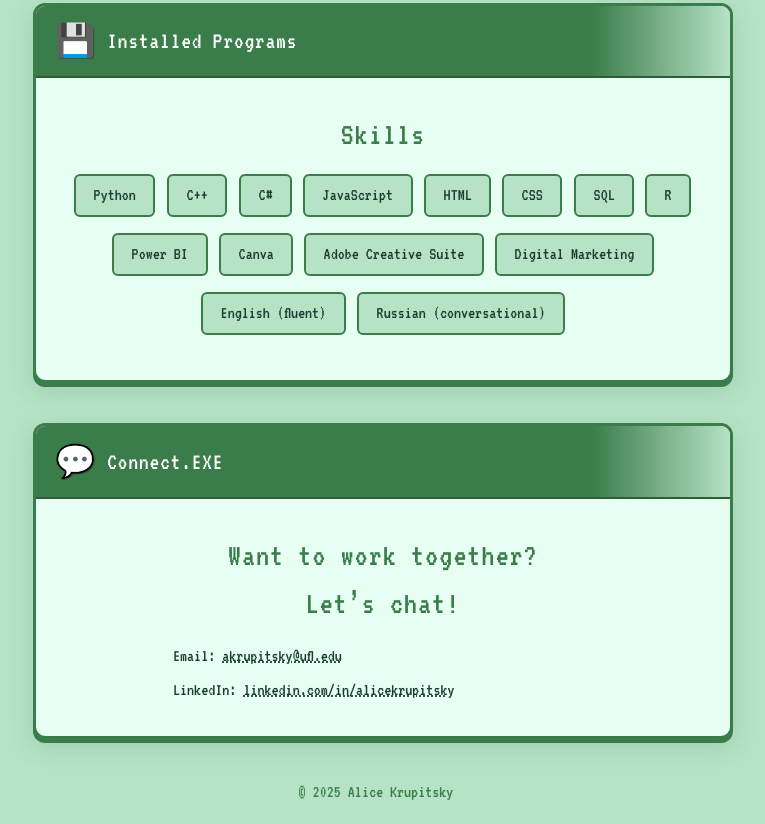
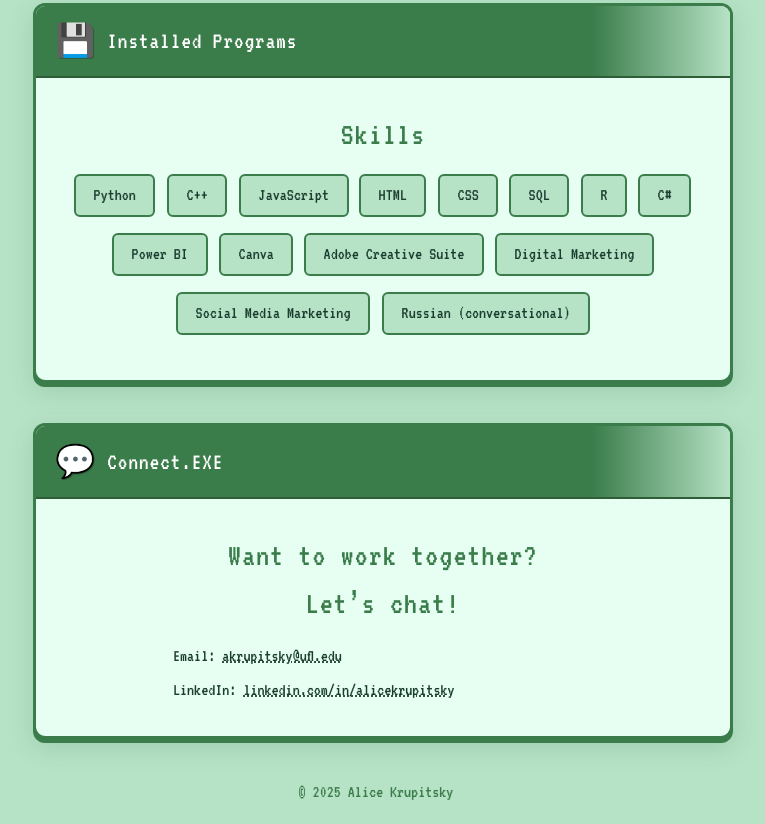
Before and after one commit to alicekrupitsky/alicekrupitsky.github.io, a plain HTML site: page index.html in a window 1280 px wide. Shown: the part 2983-3807 px from the top of the page, without its empty margins (257-1022 px from the left). Drawn offline with nearby package versions, Linux system fonts and the light colour scheme.

Commit message:
Update index.html

```diff
--- a/index.html
+++ b/index.html
@@ -380,17 +380,17 @@
       <ul class="skills-list">
         <li>Python</li>
         <li>C++</li>
-        <li>C#</li>
         <li>JavaScript</li>
         <li>HTML</li>
         <li>CSS</li>
         <li>SQL</li>
         <li>R</li>
+        <li>C#</li>
         <li>Power BI</li>
         <li>Canva</li>
         <li>Adobe Creative Suite</li>
         <li>Digital Marketing</li>
-        <li>English (fluent)</li>
+        <li>Social Media Marketing</li>
         <li>Russian (conversational)</li>
       </ul>
     </div>
```
